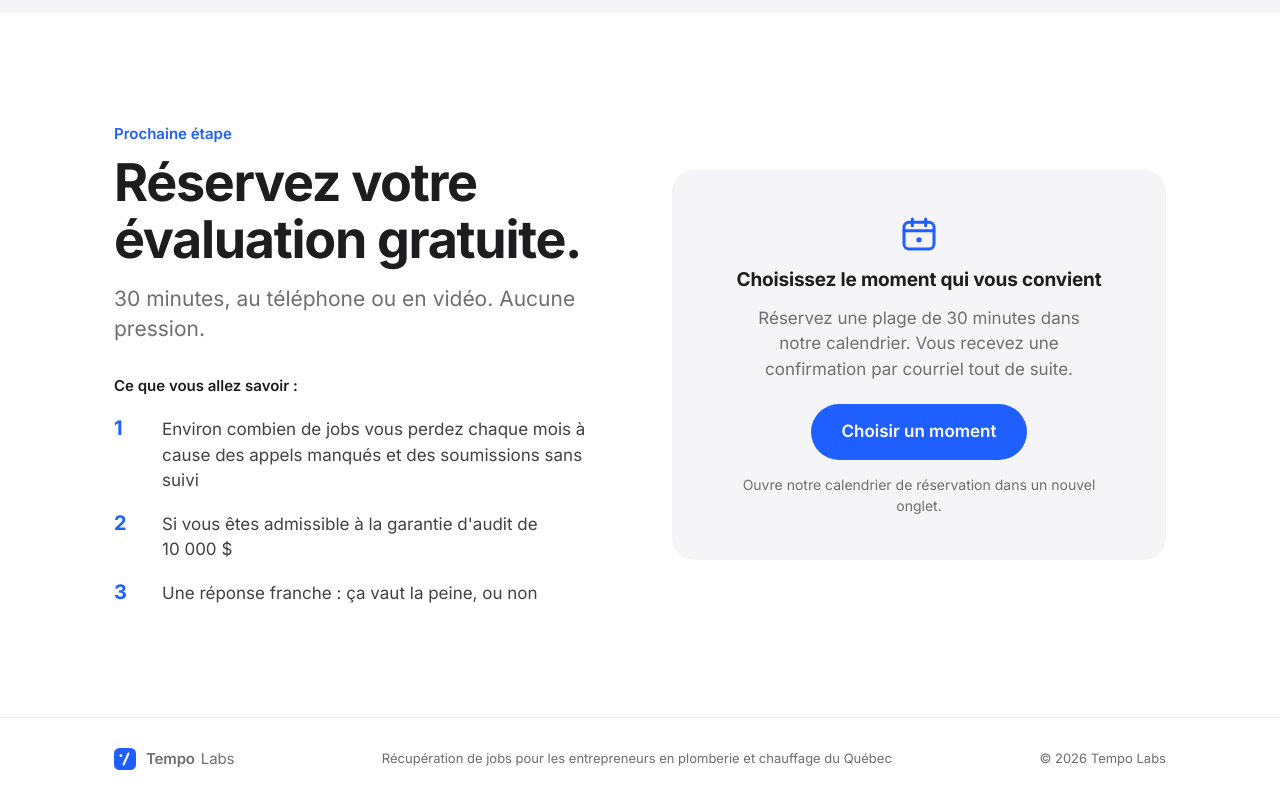
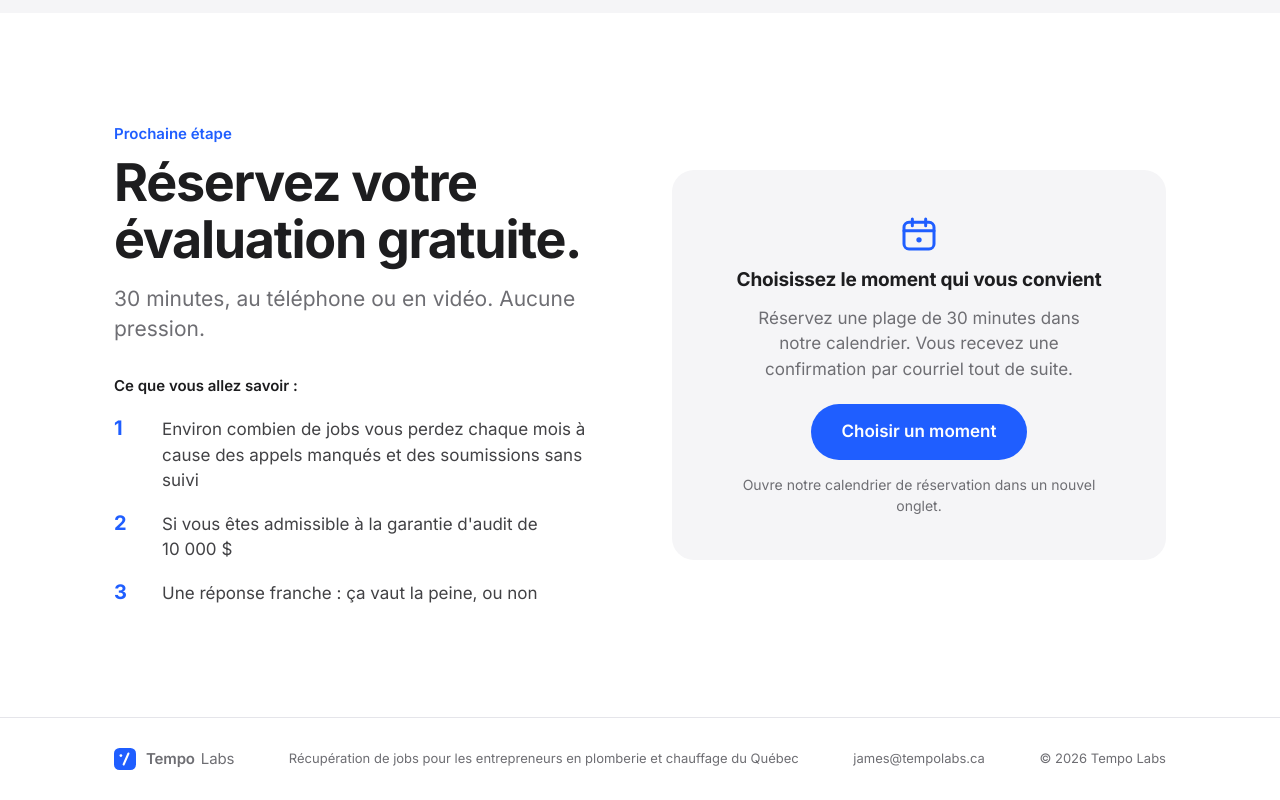
Before and after one commit to JamesTempo/tempo-intelligence, a plain HTML site: page index.html in a window 1280 px wide. Shown: the part 7318-8118 px from the top of the page. Drawn offline with Linux system fonts and the light colour scheme.

Commit message:
Point the booking button to the cal.com Discovery call and add the contact email.
Replace the placeholder Calendly URL with https://cal.com/james-elalouf-jhoqaf/discovery and add a mailto link for james@tempolabs.ca in the footer.

```diff
--- a/index.html
+++ b/index.html
@@ -253,6 +253,7 @@
   <div class="wrap">
     <a href="index.html" class="logo"><svg class="logo-mark" viewBox="0 0 32 32" aria-hidden="true"><rect width="32" height="32" rx="8" fill="#1f5eff"/><path d="M14 24 21 8" stroke="#fff" stroke-width="3" stroke-linecap="round"/><circle cx="10" cy="11" r="2" fill="#fff"/></svg>Tempo <span class="logo-sub">Labs</span></a>
     <span data-i18n="ft.1">Job recovery for Quebec plumbing &amp; heating contractors</span>
+    <a href="mailto:james@tempolabs.ca">james@tempolabs.ca</a>
     <span>© <span class="yr"></span> Tempo Labs</span>
   </div>
 </footer>
--- a/site.js
+++ b/site.js
@@ -1,6 +1,5 @@
 // ===== Settings: change this =====
-// TEMPORARY: replace with your real Calendly link
-const CALENDLY_URL = "https://calendly.com/tempo-labs-placeholder/30min";
+const BOOKING_URL = "https://cal.com/james-elalouf-jhoqaf/discovery";
 
 // Shared behaviour for every Tempo Labs page.
 // Each page sets window.FR = {...} (French text) before loading this file,
@@ -42,7 +41,7 @@ const Site = {
   }
   document.querySelectorAll(".lang button").forEach(b => b.addEventListener("click", () => setLang(b.dataset.lang)));
 
-  document.querySelectorAll("[data-calendly]").forEach(a => a.href = CALENDLY_URL);
+  document.querySelectorAll("[data-calendly]").forEach(a => a.href = BOOKING_URL);
 
   // reveal on scroll
   const io = new IntersectionObserver(es => es.forEach(x => { if (x.isIntersecting){ x.target.classList.add("in"); io.unobserve(x.target); } }), {threshold: .1});
```
